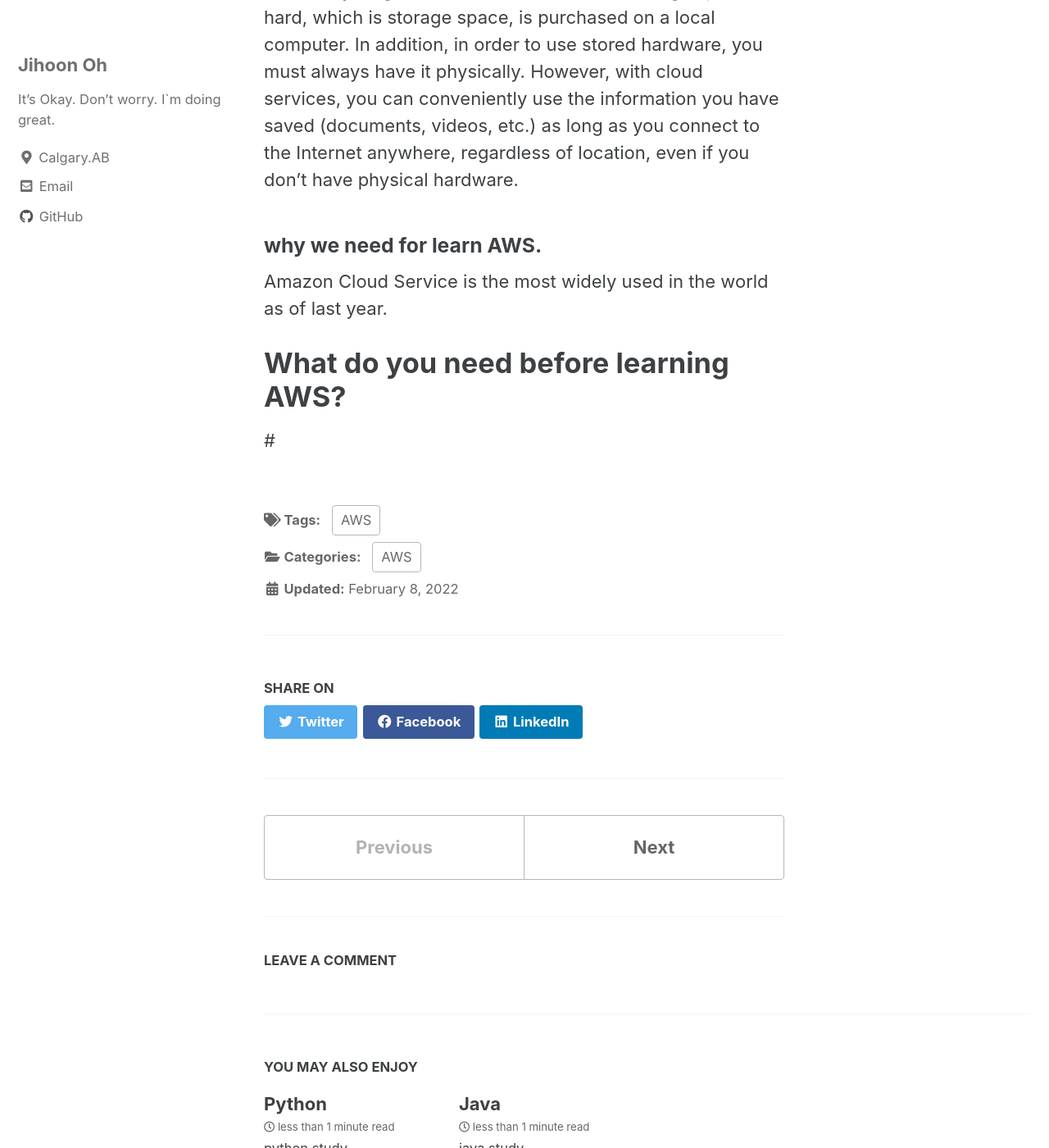
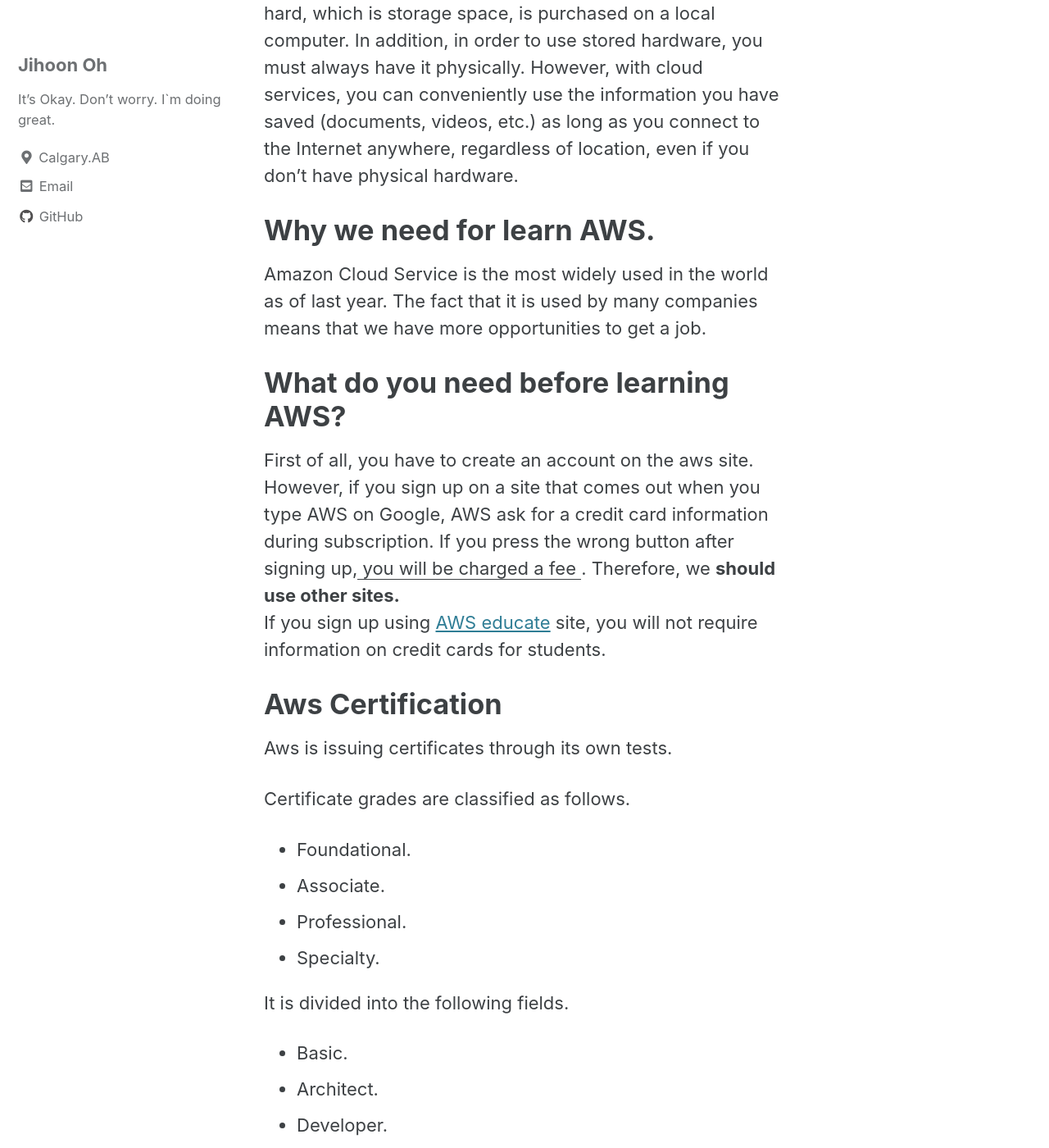
Before and after one commit to jihoon0324/jihoon0324.github.io, a Jekyll site: the page built from _posts/aws/2022-02-08-aws-basic.md, in a window 1280 px wide and 1400 px high, scrolled down 775 px. Shown: the whole window at 82% size. Built offline with Jekyll 4.4.1, drawn with Linux system fonts in a browser that asks for light colours; cached includes are drawn as plain includes; comment, search, counter and statistics services are not loaded; some of the changed text lies outside the part shown.

Commit message:
add aws for assingment

```diff
--- a/_posts/aws/2022-02-08-aws-basic.md
+++ b/_posts/aws/2022-02-08-aws-basic.md
@@ -15,19 +15,42 @@ The Aws system is the most widely adopted cloud platform as of 2021.  In additio
 
 
 
-### what is clould
+# What is clould
 
 In short, cloud service is a service that stores all of the software on a super-large, high-performance computer connected to the Internet and can be used whenever necessary.  In general, in order to increase storage space, hard, which is storage space, is purchased on a local computer.  In addition, in order to use stored hardware, you must always have it physically.  However, with cloud services, you can conveniently use the information you have saved (documents, videos, etc.) as long as you connect to the Internet anywhere, regardless of location, even if you don't have physical hardware.
 
-### why we need for learn AWS.
+# Why we need for learn AWS.
 
-Amazon Cloud Service is the most widely used in the world as of last year.
+Amazon Cloud Service is the most widely used in the world as of last year. The fact that it is used by many companies means that we have more opportunities to get a job.
 
 
 
 
 # What do you need before learning AWS?
 
+First of all, you have to create an account on the aws site.  However, if you sign up on a site that comes out when you type AWS on Google, AWS ask for a credit card  information during subscription.  If you press the wrong button after signing up,<u> you will be charged a fee </u>.
+Therefore, we <strong> should use other sites.</strong>
+If you sign up using [AWS educate](https://aws.amazon.com/education/awseducate/?nc1=h_ls)  site, you will not require information on credit cards for students.
 
 
-#
+# Aws  Certification
+
+Aws is issuing certificates through its own tests.
+
+ Certificate grades are classified as follows.
+- Foundational.
+- Associate.
+- Professional.
+- Specialty.
+
+ It is divided into the following fields.
+- Basic.
+- Architect.
+- Developer.
+- Operations
+- Specialty.
+
+Each must have experience to take the test before 2018, but the pre-test conditions have been abolished since 2018. If you're confident, let's try it.
+More information on the certificate can be found by following the link.
+
+[AWS Certifivation](https://aws.amazon.com/certification/exams/?nc1=h_ls)
```
